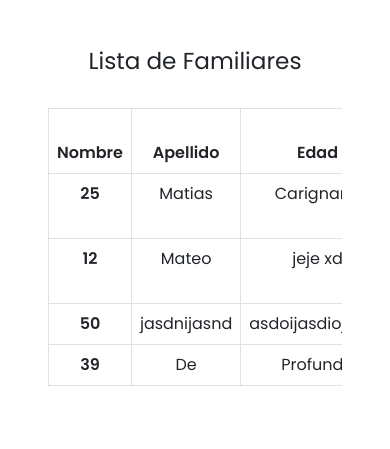
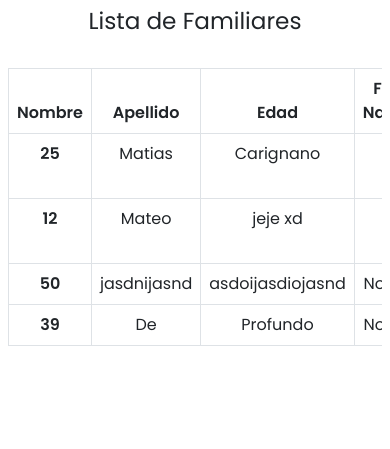
Before and after one commit to Tomy97/portafolio-coder, a Django app: page / in a window 390 px wide. Shown: the top 449 px of the page. Run offline with Django 4.2, Linux system fonts and the light colour scheme; data comes from the database, SQL or seed files in the repository.

Commit message:
cambio de estilos para el responsive

```diff
--- a/Family_Data/templates/index.html
+++ b/Family_Data/templates/index.html
@@ -23,7 +23,7 @@
     </style>
   </head>
   <body>
-    <div class="container p-5">
+    <div class="container p-2 p-lg-5">
       <div class="row justify-content-center">
         <div class="col-12 mb-4">
           <h3 class="text-center">
```
